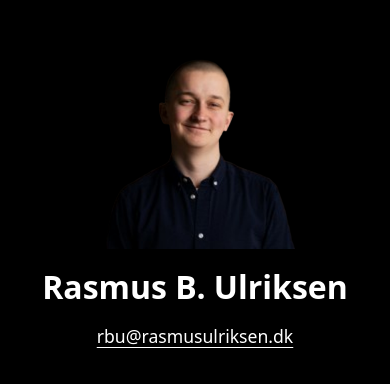
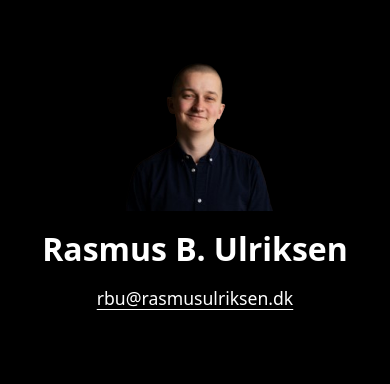
Before and after one commit to rasmusbulriksen/rasmusulriksen.dk, an Astro site: page / in a window 390 px wide. Shown: the part 240-624 px from the top of the page. Built offline with nearby package versions, Linux system fonts and the light colour scheme; Astro itself is replaced by a stand-in of ours.

Commit message:
Halve photo on mobile and make page non-scrollable
Co-Authored-By: Claude Sonnet 5.5 <noreply@anthropic.com>

```diff
--- a/src/pages/index.astro
+++ b/src/pages/index.astro
@@ -21,14 +21,21 @@ const email = 'rbu@rasmusulriksen.dk';
 
 <style is:global>
   :root { color-scheme: dark; }
-  html, body { height: 100%; margin: 0; }
+  *, *::before, *::after { box-sizing: border-box; }
+  html, body {
+    height: 100%;
+    margin: 0;
+    overflow: hidden;
+    overscroll-behavior: none;
+  }
   body {
     font-family: system-ui, sans-serif;
     background: #000;
     color: #fff;
   }
   main {
-    min-height: 100dvh;
+    height: 100dvh;
+    overflow: hidden;
     display: flex;
     flex-direction: column;
     align-items: center;
@@ -38,6 +45,9 @@ const email = 'rbu@rasmusulriksen.dk';
     text-align: center;
   }
   img { width: min(200px, 80vw); height: auto; }
+  @media (max-width: 600px) {
+    img { width: 40vw; }
+  }
   h1 { margin: 0; font-size: 2rem; font-weight: 600; }
   a { color: inherit; font-size: 1.1rem; text-underline-offset: 4px; }
 </style>
```
